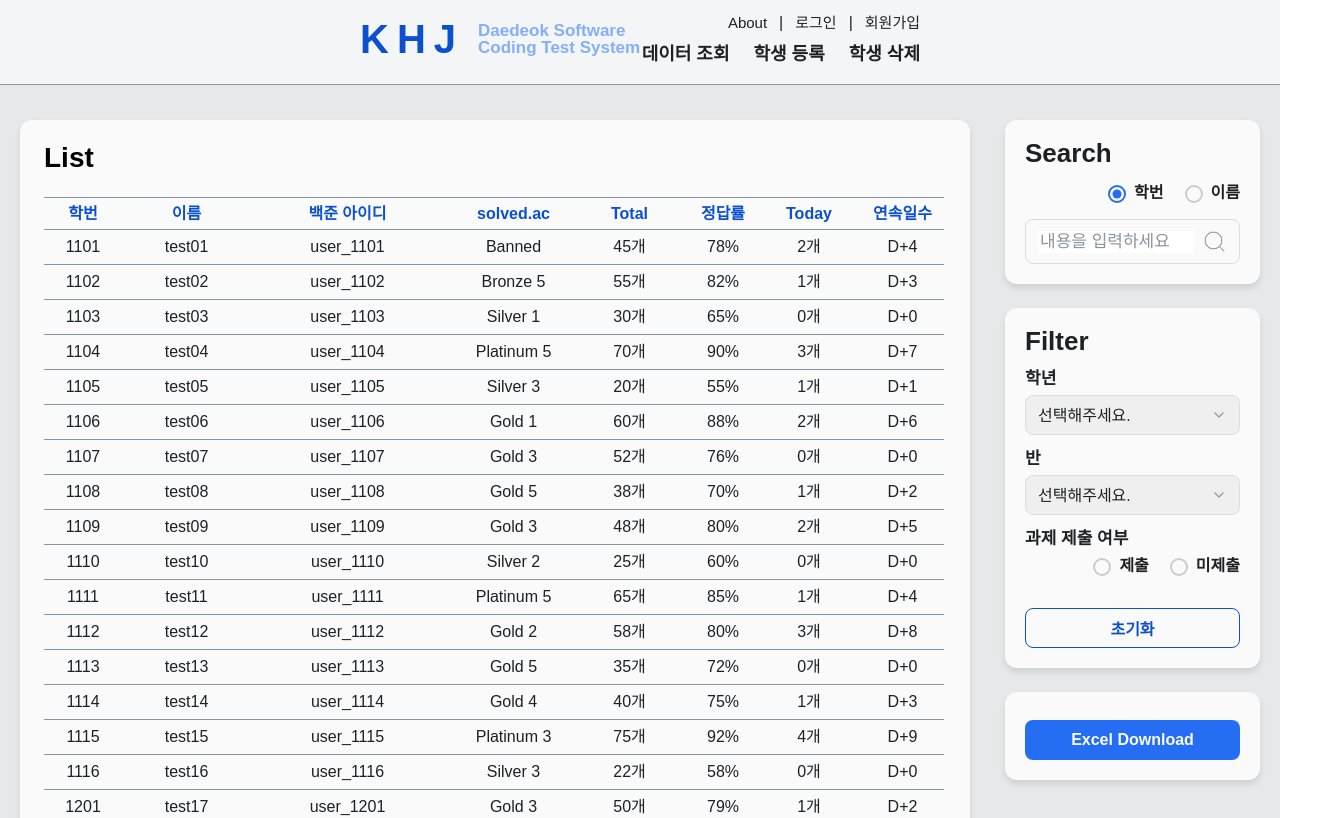
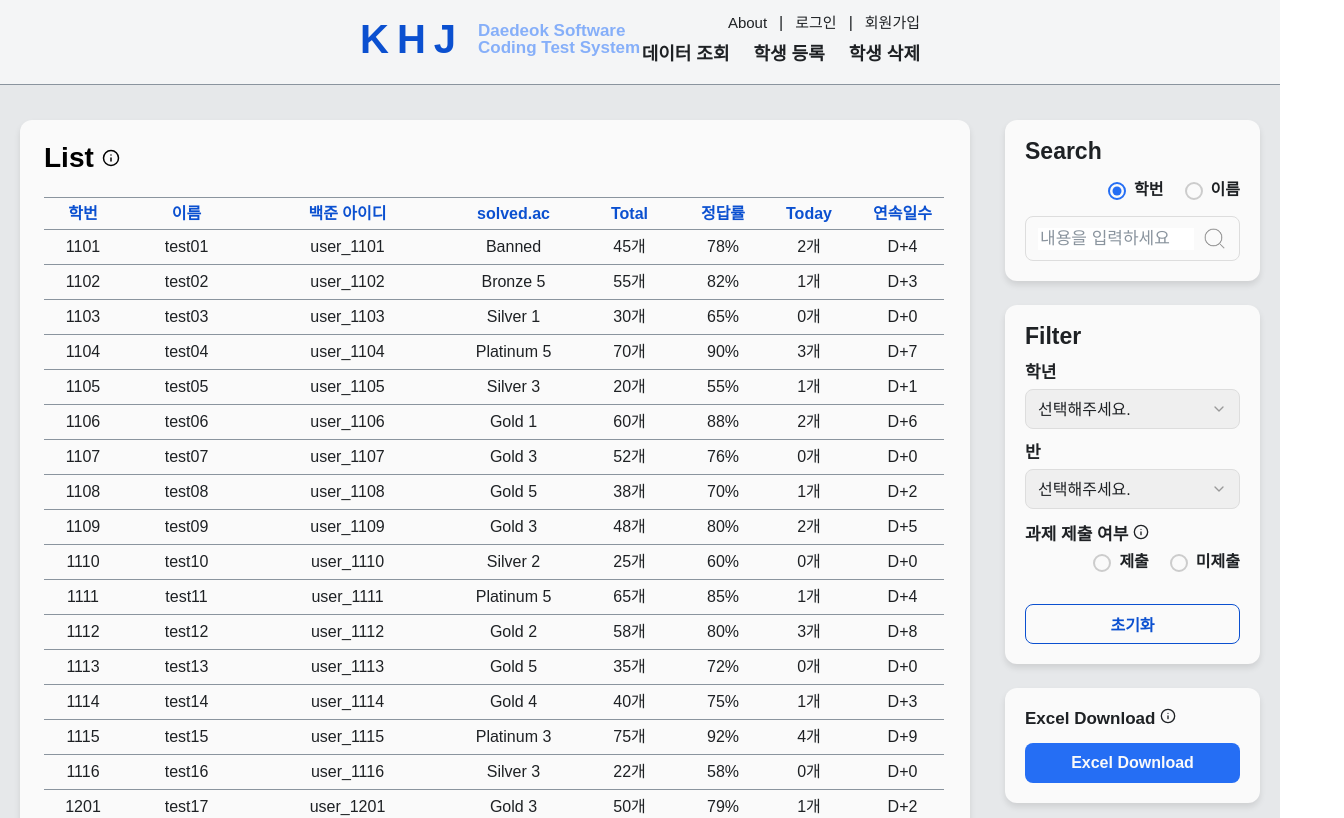
Before and after one commit to JAEJUN090210/prKHJ_Frontend_fork, a React (Vite) app: page /list in a window 1280 px wide. Shown: the top 818 px of the page, 1344 px wide, since content can reach past the window. Built offline with nearby package versions, Linux system fonts and the light colour scheme.

Commit message:
엑셀 파일 형식 개선 및 툴팁 추가
엑셀 파일 형식 개선 및 툴팁 추가

```diff
--- a/package.json
+++ b/package.json
@@ -13,6 +13,7 @@
     "chart.js": "^4.5.0",
     "file-saver": "^2.0.5",
     "gh-pages": "^6.3.0",
+    "lucide-react": "^0.544.0",
     "react": "^19.1.0",
     "react-chartjs-2": "^5.3.0",
     "react-dom": "^19.1.0",
--- /dev/null
+++ b/src/components/Tooltip/Tooltip.jsx
@@ -0,0 +1,13 @@
+import React from "react";
+import { TooltipWrapper, TooltipBox } from "./Tooltip.styles";
+
+const InfoTooltip = ({ children, text, position = "top" }) => {
+  return (
+    <TooltipWrapper>
+      {children}
+      <TooltipBox $position={position}>{text}</TooltipBox>
+    </TooltipWrapper>
+  );
+};
+
+export default InfoTooltip;
--- /dev/null
+++ b/src/components/Tooltip/Tooltip.styles.js
@@ -0,0 +1,65 @@
+import styled, { css } from "styled-components";
+import colors from "../../styles/colors_system";
+
+export const TooltipWrapper = styled.div`
+  position: relative;
+  display: inline-flex;
+  align-items: center;
+  cursor: pointer;
+`;
+
+export const TooltipBox = styled.div`
+  font-family: "Pretendard GOV", sans-serif;
+  font-weight: 400;
+  font-size: 14px;
+  position: absolute;
+  white-space: nowrap;
+  padding: 6px 10px;
+  border-radius: 6px;
+  background: rgba(0, 0, 0, 0.8);
+  color: ${colors.gray[50]};
+  opacity: 0;
+  visibility: hidden;
+  transform: translate(-50%, -5px);
+  transition: all 0.2s ease-in-out;
+  pointer-events: none;
+  z-index: 100;
+
+  ${({ $position }) =>
+    $position === "top" &&
+    css`
+      bottom: 100%;
+      left: 50%;
+      margin-bottom: 7px;
+    `}
+  ${({ $position }) =>
+    $position === "bottom" &&
+    css`
+      top: 100%;
+      left: 50%;
+      margin-top: 8px;
+      transform: translate(-50%, 5px);
+    `}
+  ${({ $position }) =>
+    $position === "left" &&
+    css`
+      right: 100%;
+      top: 50%;
+      margin-right: 8px;
+      transform: translate(-5px, -50%);
+    `}
+  ${({ position }) =>
+    position === "right" &&
+    css`
+      left: 100%;
+      top: 50%;
+      margin-left: 8px;
+      transform: translate(5px, -50%);
+    `}
+
+  ${TooltipWrapper}:hover & {
+    opacity: 1;
+    visibility: visible;
+    transform: translate(-50%, 0);
+  }
+`;
--- a/src/pages/Dashboard/Dashboard.styles.js
+++ b/src/pages/Dashboard/Dashboard.styles.js
@@ -155,6 +155,20 @@ export const CardContent = styled.div`
   justify-content: center;
 `;
 
+export const CardContent2 = styled.div`
+  font-size: 20px;
+  font-weight: bold;
+  color: ${colors.text.basic};
+  display: flex;
+  flex-direction: column;
+  align-items: center;
+  justify-content: center;
+  cursor: pointer;
+  &:hover {
+    text-decoration: underline;
+  }
+`;
+
 export const Button = styled.button`
   width: 250px;
   background-color: ${colors.button.default};
--- a/src/pages/Dashboard/Dashboard2.jsx
+++ b/src/pages/Dashboard/Dashboard2.jsx
@@ -1,6 +1,8 @@
 import React, { useState, useEffect } from "react";
 import { Line } from "react-chartjs-2";
 import { useNavigate, useParams } from "react-router-dom";
+import InfoTooltip from "../../components/Tooltip/Tooltip";
+import { Info } from "lucide-react";
 import {
   Chart as ChartJS,
   CategoryScale,
@@ -29,6 +31,7 @@ import {
   Card,
   CardTitle,
   CardContent,
+  CardContent2,
   Button,
   SolvedACRank,
   Percent,
@@ -211,6 +214,10 @@ function Dashboard() {
     navigate("/list");
   };
 
+  const handleItemClick = () => {
+    window.open(`https://www.acmicpc.net/user/${studentInfo.id}`, "_blank");
+  };
+
   return (
     <Wrapper>
       <DashboardContainer>
@@ -238,8 +245,17 @@ function Dashboard() {
         </LeftSection>
         <RightSection>
           <Card>
-            <CardTitle>백준 ID</CardTitle>
-            <CardContent>{studentInfo.id}</CardContent>
+            <CardTitle>
+              백준 ID{" "}
+              <InfoTooltip
+                text="아이디를 클릭해 백준 사이트로 이동할 수 있습니다."
+                position="top">
+                <span>
+                  <Info size={16} />
+                </span>
+              </InfoTooltip>
+            </CardTitle>
+            <CardContent2 onClick={handleItemClick}>{studentInfo.id}</CardContent2>
           </Card>
           <Card>
             <CardTitle>solved.ac 랭크</CardTitle>
--- a/src/pages/list/down.jsx
+++ b/src/pages/list/down.jsx
@@ -3,27 +3,21 @@ import { saveAs } from "file-saver";
 
 // 엑셀 다운로드 함수
 export const downloadExcel = (data, filePrefix = "백준_1학년") => {
-  console.group("[downloadExcel] 실행");
-
   if (!data || data.length === 0) {
-    console.warn("[downloadExcel] 다운로드할 데이터 없음");
     alert("다운로드할 데이터가 없습니다.");
-    console.groupEnd();
     return;
   }
 
-  // 파일명에 사용할 현재 날짜와 시간을 포맷
+  // 현재 날짜/시간 포맷
   const now = new Date();
   const year = now.getFullYear().toString().substring(2);
-  const month = (now.getMonth() + 1).toString().padStart(2, "0");
-  const day = now.getDate().toString().padStart(2, "0");
-  const hours = now.getHours().toString().padStart(2, "0");
-  const minutes = now.getMinutes().toString().padStart(2, "0");
+  const month = String(now.getMonth() + 1).padStart(2, "0");
+  const day = String(now.getDate()).padStart(2, "0");
+  const hours = String(now.getHours()).padStart(2, "0");
+  const minutes = String(now.getMinutes()).padStart(2, "0");
   const fileName = `${filePrefix}_${year}${month}${day}_${hours}${minutes}.xlsx`;
 
-  console.log("[downloadExcel] 생성된 파일명:", fileName);
-
-  // 엑셀 헤더
+  // 헤더
   const headers = [
     "학번",
     "이름",
@@ -34,56 +28,40 @@ export const downloadExcel = (data, filePrefix = "백준_1학년") => {
     "Today",
     "연속일수",
   ];
-  console.log("[downloadExcel] 헤더:", headers);
 
-  // 데이터를 제목 순서에 맞게 변환
+  // 데이터 변환 (tier -> tierName)
   const exportData = data.map((item) => [
     item.student_no,
     item.name,
     item.id,
-    item.tier,
+    item.tierName || item.tier,
     item.solved_total,
     item.accuracy_pct,
     item.solved_today,
     item.streak_days,
   ]);
 
-  console.log("[downloadExcel] 원본 데이터 개수:", data.length);
-  console.table(data); // 원본 데이터 테이블 형태로 출력
-  console.log("[downloadExcel] 변환된 exportData:", exportData);
+  // 워크시트 배열 (헤더 + 데이터)
+  const worksheetData = [headers, ...exportData];
+  const worksheet = XLSX.utils.aoa_to_sheet(worksheetData);
 
-  // 헤더 + 데이터
-  const finalData = [headers, ...exportData];
-  console.log("[downloadExcel] finalData (엑셀에 들어갈 배열):", finalData);
-
-  // 워크시트 변환
-  const worksheet = XLSX.utils.aoa_to_sheet(finalData);
-  console.log("[downloadExcel] worksheet 객체:", worksheet);
-
-  // 헤더 스타일 (굵게)
-  for (let i = 0; i < headers.length; i++) {
-    const cellRef = XLSX.utils.encode_cell({ c: i, r: 0 });
-    if (worksheet[cellRef]) {
-      worksheet[cellRef].s = { font: { bold: true } };
-      console.log(`[downloadExcel] 헤더 스타일 적용: ${cellRef}`);
-    }
-  }
+  // 열 너비 자동 계산 (각 열의 최대 문자 길이에 기반)
+  const colWidths = headers.map((_, colIndex) => {
+    const maxLength = Math.max(
+      ...worksheetData.map((row) => (row[colIndex] ? row[colIndex].toString().length : 0))
+    );
+    return { wch: maxLength + 3 }; // 여유 2칸 추가
+  });
+  worksheet["!cols"] = colWidths;
 
   // 워크북 생성
   const workbook = XLSX.utils.book_new();
   XLSX.utils.book_append_sheet(workbook, worksheet, "유저_데이터");
-  console.log("[downloadExcel] workbook 생성 완료");
 
   // 파일 생성 후 다운로드
   const excelBuffer = XLSX.write(workbook, { bookType: "xlsx", type: "array" });
   const blob = new Blob([excelBuffer], {
     type: "application/vnd.openxmlformats-officedocument.spreadsheetml.sheet;charset=UTF-8",
   });
-
-  console.log("[downloadExcel] blob 생성 완료", blob);
-  console.log("[downloadExcel] 파일 저장 시작");
-
   saveAs(blob, fileName);
-
-  console.groupEnd();
 };
--- a/src/pages/list/list.jsx
+++ b/src/pages/list/list.jsx
@@ -4,6 +4,8 @@ import "../../styles/reset.css";
 import icon1 from "../../assets/search_icon.png";
 import { downloadExcel } from "./down";
 import BoardList from "../../components/boardList/boardList";
+import InfoTooltip from "../../components/Tooltip/Tooltip";
+import { Info } from "lucide-react";
 import {
   Content,
   BoardContainer,
@@ -162,10 +164,42 @@ function List() {
     setSubmissionStatus("");
   };
 
+  const getTodayString = () => {
+    // 현재 UTC 시간
+    const now = new Date();
+
+    // 한국 시간 (UTC+9)
+    const kst = new Date(now.getTime() + 9 * 60 * 60 * 1000);
+
+    // 오전 5시 기준 비교
+    const kstHour = kst.getHours();
+    let displayDate = new Date(kst);
+
+    if (kstHour < 5) {
+      // 오전 5시 이전이면 하루를 빼서 어제로 처리
+      displayDate.setDate(displayDate.getDate() - 1);
+    }
+
+    const year = displayDate.getFullYear();
+    const month = String(displayDate.getMonth() + 1).padStart(2, "0");
+    const day = String(displayDate.getDate()).padStart(2, "0");
+
+    return `${year}-${month}-${day}`;
+  };
+
   return (
     <Content>
       <BoardContainer>
-        <BoardTitle>List</BoardTitle>
+        <BoardTitle>
+          List{" "}
+          <InfoTooltip
+            text={`마지막 업데이트: ${getTodayString()} 05:00(KST)`}
+            position="top">
+            <span>
+              <Info size={18} />
+            </span>
+          </InfoTooltip>
+        </BoardTitle>
         <BoardList
           items={filteredItems.map((item) => ({
             ...item,
@@ -248,7 +282,16 @@ function List() {
             <option value="3">3반</option>
             <option value="4">4반</option>
           </FilterSelect>
-          <FilterLabel>과제 제출 여부</FilterLabel>
+          <FilterLabel>
+            과제 제출 여부{" "}
+            <InfoTooltip
+              text="오늘 코테를 1개 이상 풀면 과제 제출로 기록됩니다."
+              position="top">
+              <span>
+                <Info size={16} />
+              </span>
+            </InfoTooltip>
+          </FilterLabel>
           <RadioGroup>
             <RadioLabel>
               <input
@@ -280,10 +323,25 @@ function List() {
           <ResetButton onClick={handleReset}>초기화</ResetButton>
         </SectionContainer>
         <SectionContainer>
+          <FilterLabel>
+            Excel Download{" "}
+            <InfoTooltip
+              text="다운로드 시 현재 적용된 검색 및 필터 상태가 반영됩니다."
+              position="top">
+              <span>
+                <Info size={16} />
+              </span>
+            </InfoTooltip>
+          </FilterLabel>
           <ExcelButton
             onClick={() => {
               console.log("[Excel Download] Items:", filteredItems);
-              downloadExcel(filteredItems);
+              // tierName을 포함한 데이터 전달
+              const excelData = filteredItems.map((item) => ({
+                ...item,
+                tierName: tierMap[item.tier] || "Unknown",
+              }));
+              downloadExcel(excelData);
             }}>
             Excel Download
           </ExcelButton>
--- a/src/pages/list/list.styles.js
+++ b/src/pages/list/list.styles.js
@@ -51,7 +51,7 @@ export const SectionContainer = styled.div`
 export const SectionTitle = styled.h2`
   font-family: "Pretendard GOV", sans-serif;
   font-weight: 700;
-  font-size: 26px;
+  font-size: 23px;
 
   color: ${colors.text.basic};
   margin-bottom: 16px;
```
Also changed, not shown: src/pages/Dashboard/Dashboard.jsx (+17 -2 lines), 1 other file (tests, documents, lock files or other folders).
